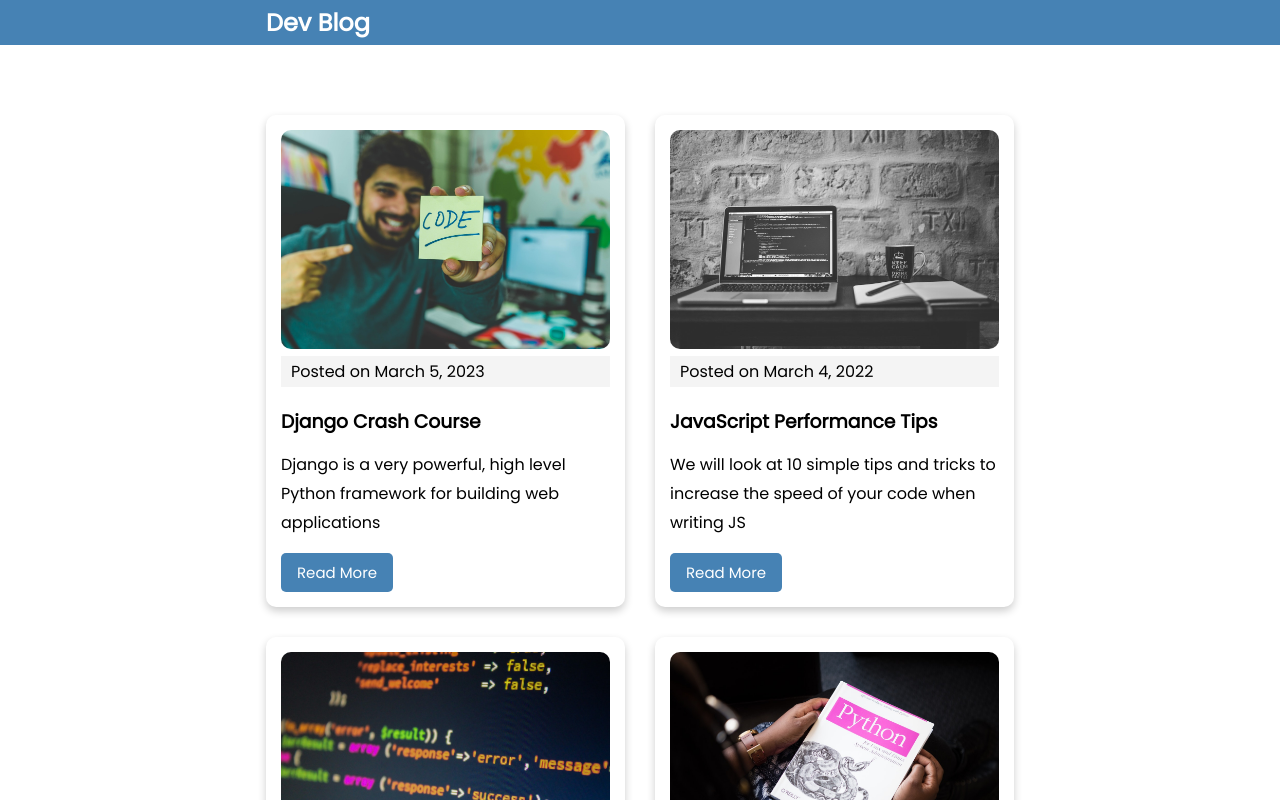
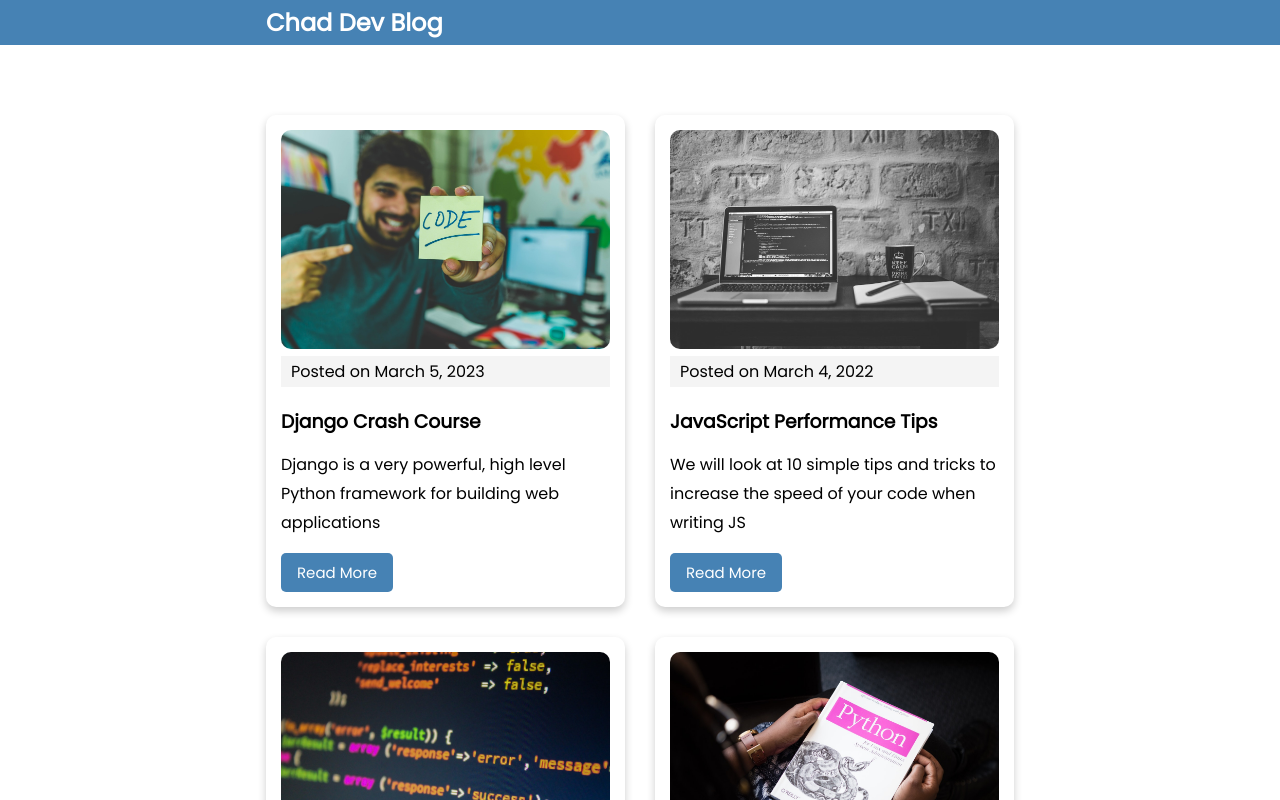
Before and after one commit to chadhindsight/next-markdown-blog, a Next.js app: page / in a window 1280 px wide. Shown: the top 800 px of the page. Built offline with nearby package versions, Linux system fonts and the light colour scheme.

Commit message:
Change h2 heading text

```diff
--- a/components/Header.js
+++ b/components/Header.js
@@ -5,7 +5,7 @@
         <header>
             <div className='container'>
                 <Link href='/' passHref>
-                    <h2>Dev Blog</h2>
+                    <h2>Chad Dev Blog</h2>
                 </Link>
             </div>
         </header>
```
